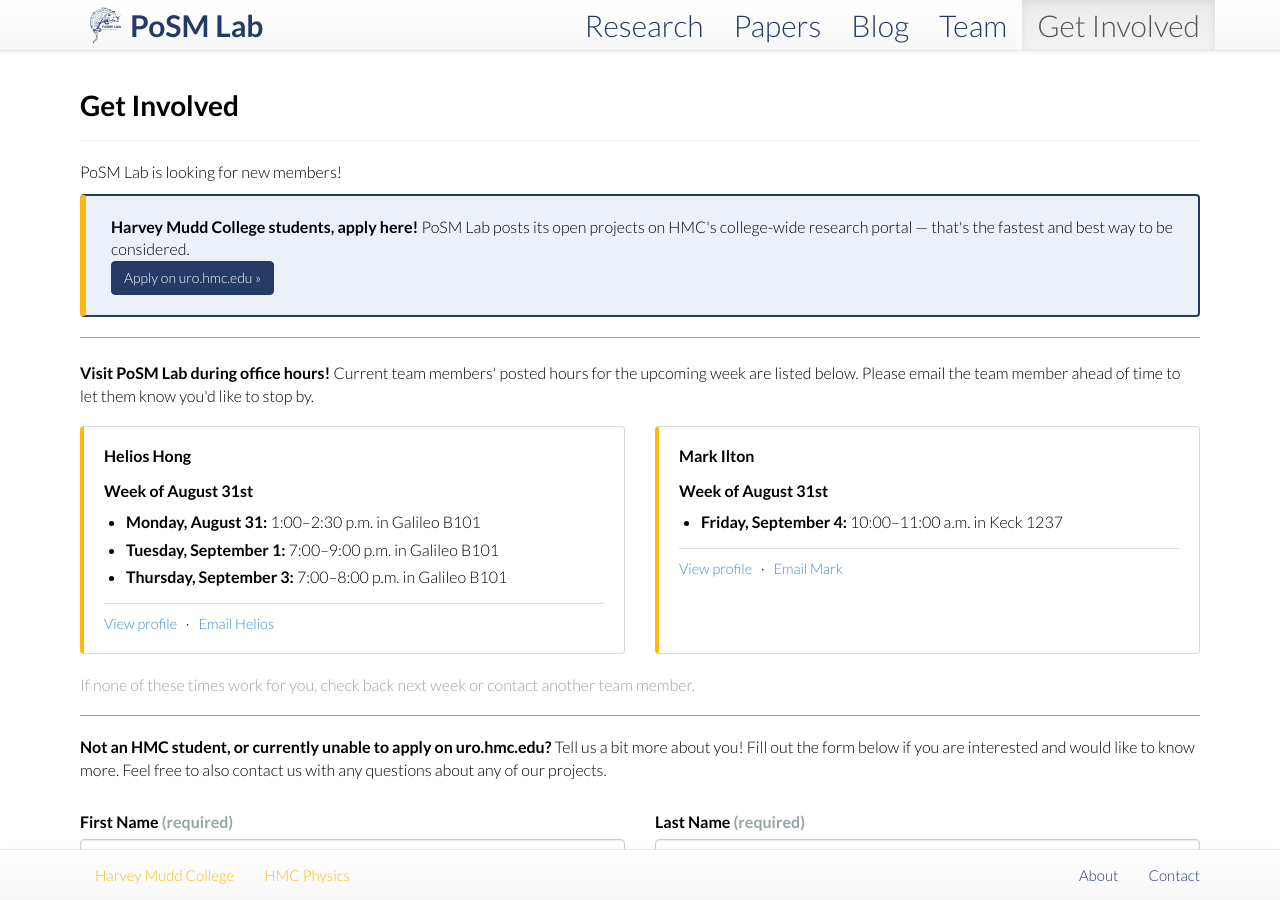
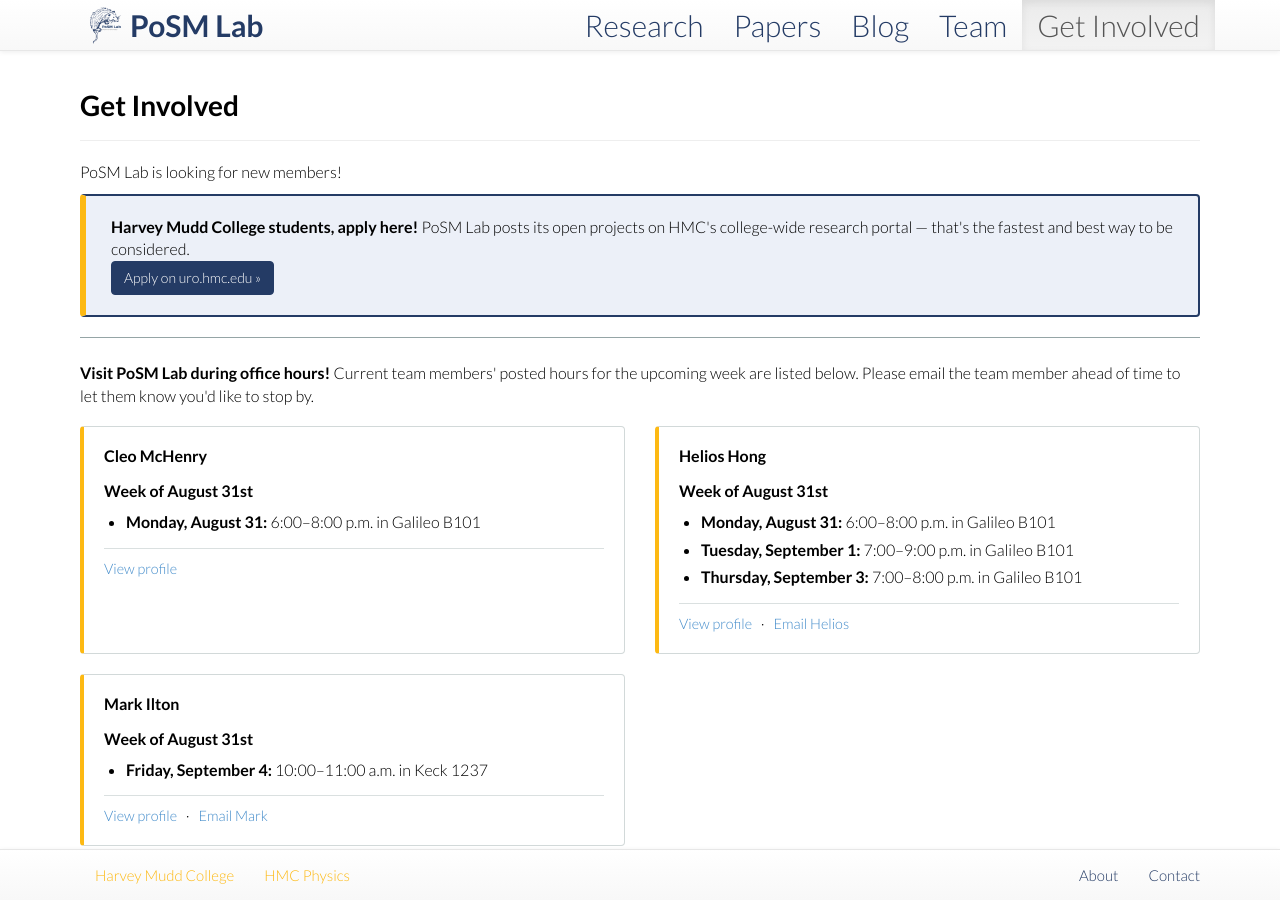
Before and after one commit to posmlab/posmlab.org, a Jekyll site: the page built from getinvolved.md, in a window 1280 px wide and 900 px high. Built offline with Jekyll 4.4.1, drawn with Linux system fonts in a browser that asks for light colours; nearby versions of some CDN libraries.

Commit message:
Update Monday office hours

```diff
--- a/team/_posts/2025-09-09-helios-hong.md
+++ b/team/_posts/2025-09-09-helios-hong.md
@@ -16,7 +16,7 @@ office_hours:
   week_of: "August 31st"
   sessions:
     - day: "Monday, August 31"
-      time: "1:00–2:30 p.m."
+      time: "6:00–8:00 p.m."
       location: "Galileo B101"
     - day: "Tuesday, September 1"
       time: "7:00–9:00 p.m."
--- a/team/_posts/2025-12-13-cleo-mchenry.md
+++ b/team/_posts/2025-12-13-cleo-mchenry.md
@@ -10,13 +10,13 @@ github:
 scholar:
 image:  /assets/images/team/cleo-mchenry.jpeg
 alum: false
-# OFFICE HOURS: To post hours, uncomment this block and update every value.
-# office_hours:
-#   week_of: "August 31st"
-#   sessions:
-#     - day: "Monday, August 31"
-#       time: "1:00–2:30 p.m."
-#       location: "Galileo B101"
+# OFFICE HOURS: Update the week and replace all sessions each week.
+office_hours:
+  week_of: "August 31st"
+  sessions:
+    - day: "Monday, August 31"
+      time: "6:00–8:00 p.m."
+      location: "Galileo B101"
 ---
 {% include JB/setup %}
 
```
